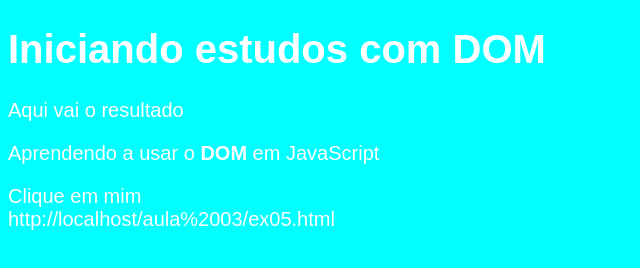
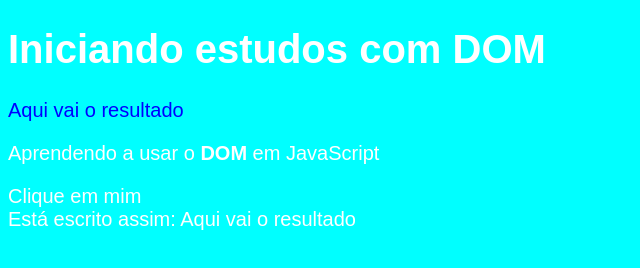
Before and after one commit to marcelovenagui/estudos-de-javascript, a plain HTML site: page aula 03/ex05.html in a window 1280 px wide. Shown: the whole page, without its empty margins (0-640 px from the left). Drawn offline with Linux system fonts and the light colour scheme.

Commit message:
Update ex05.html

```diff
--- a/aula 03/ex05.html
+++ b/aula 03/ex05.html
@@ -22,7 +22,9 @@
         Clique em mim
     </Div>
     <script>
-        window.document.write(window.document.URL)
+        var p1 = document.getElementsByTagName('p')[0]
+        window.document.write('Está escrito assim: ' + p1.innerText)
+        p1.style.color = 'blue'
     </script>
 </body>
 </html>
```
